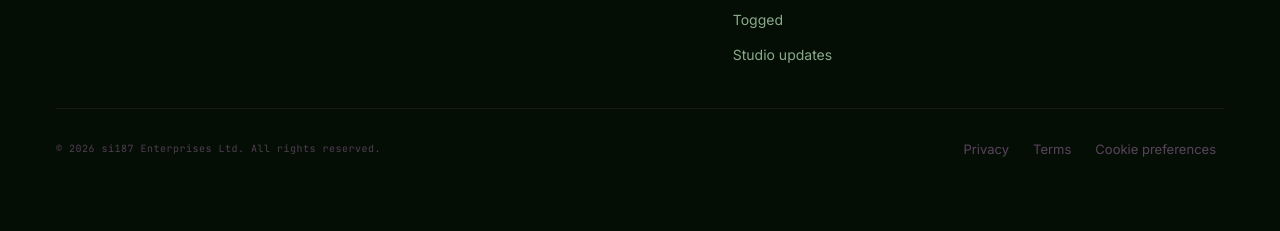
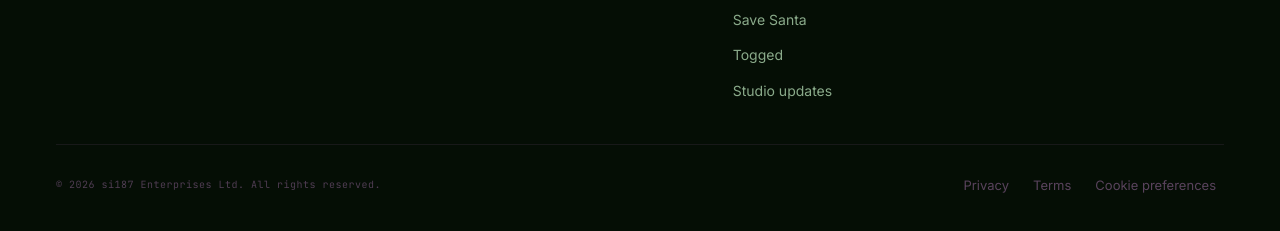
Before and after one commit to si187apps/si187apps.github.io, a plain HTML site: page index.html in a window 1280 px wide. Shown: the part 7570-7801 px from the top of the page. Before the commit the page ends 7780 px from the top, so only its background shows below. Drawn offline with Linux system fonts and the light colour scheme; a web font is replaced by a local one.

Commit message:
Add Save Santa link to footer Apps list on homepage, My Pet Maze and Retro Manager pages
Co-Authored-By: Claude Sonnet 5.5 <noreply@anthropic.com>

```diff
--- a/index.html
+++ b/index.html
@@ -1271,6 +1271,7 @@ footer {
       <li><a href="/fpl-coach-ai/">FPL Coach AI</a></li>
       <li><a href="/mypetmaze/">My Pet Maze</a></li>
       <li><a href="/retro-manager/">Retro Manager</a></li>
+      <li><a href="/savesanta/">Save Santa</a></li>
       <li><a href="https://togged.si187apps.com/">Togged</a></li>
       <li><a href="/#waitlist">Studio updates</a></li>
     </ul>
```
Also changed, not shown: mypetmaze/faq/index.html (+1 -0 lines), mypetmaze/index.html (+1 -0 lines), mypetmaze/privacy/index.html (+1 -0 lines), mypetmaze/support/index.html (+1 -0 lines), retro-manager/faq/index.html (+1 -0 lines), retro-manager/how-to/index.html (+1 -0 lines), retro-manager/index.html (+1 -0 lines), retro-manager/privacy/index.html (+1 -0 lines).
